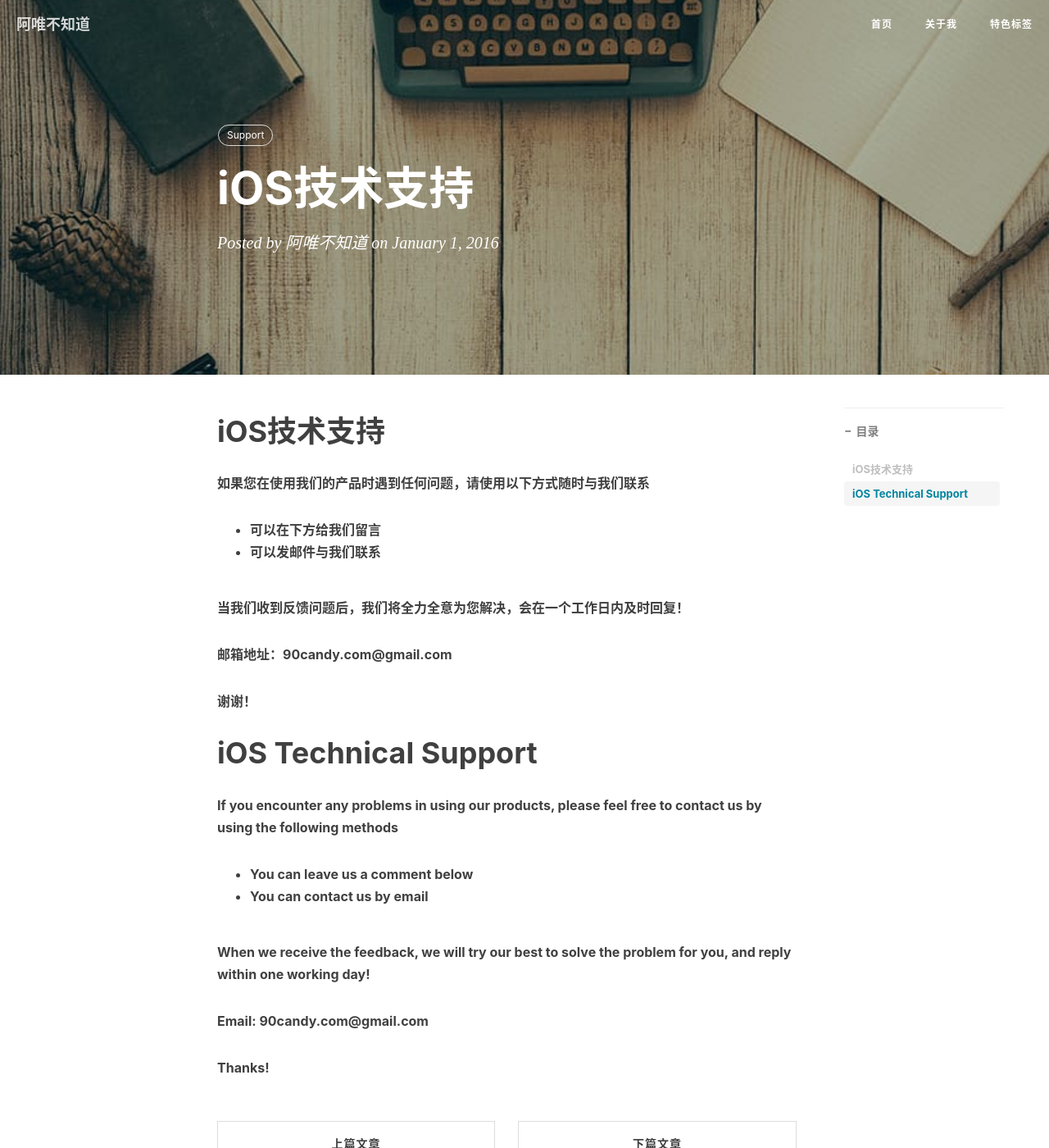
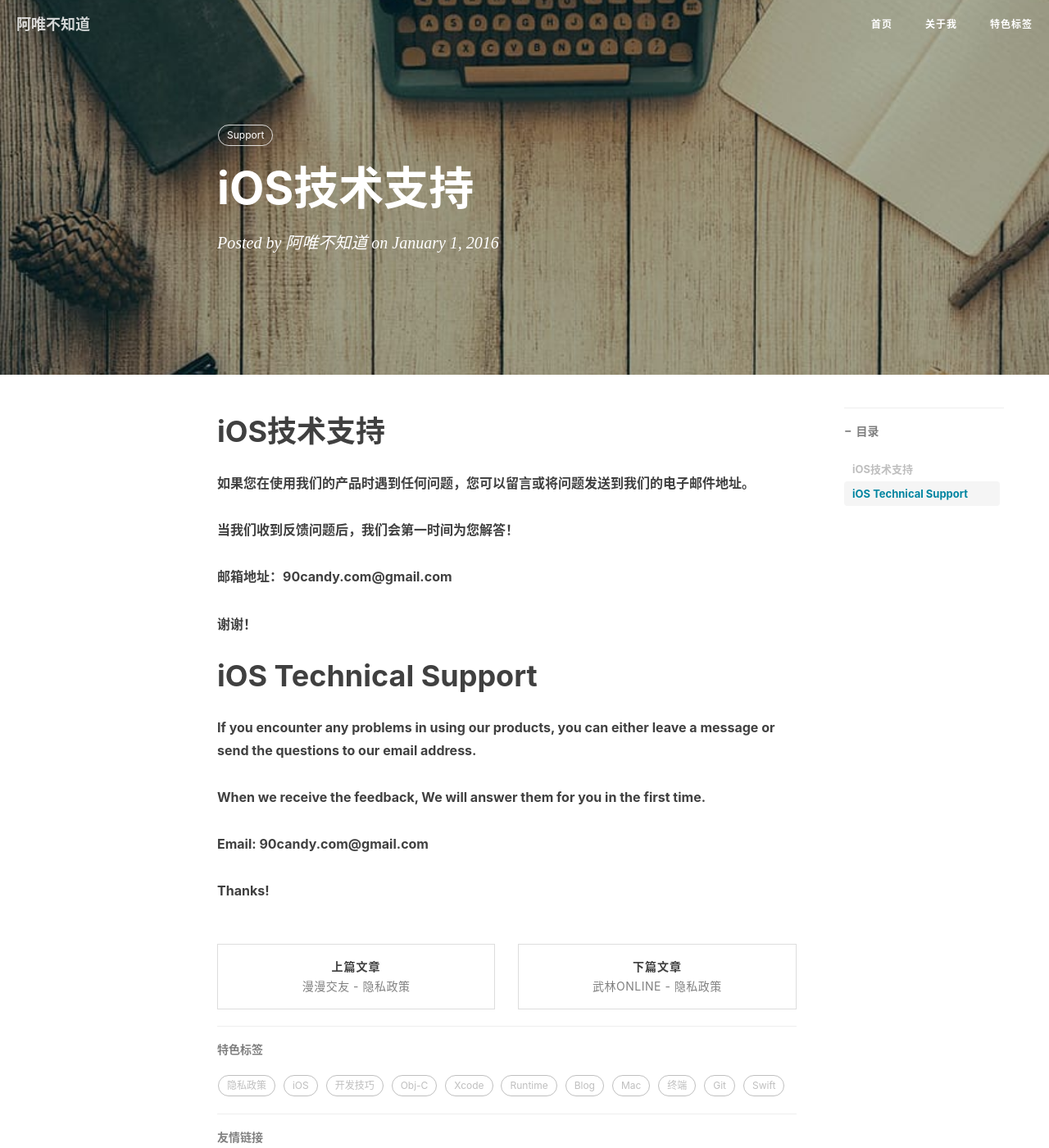
Before and after one commit to AAWayne/AAWayne.github.io, a Jekyll site: the page built from _posts/2016-01-01-support.md, in a window 1280 px wide and 1400 px high. Shown: the whole window at 82% size. Built offline with Jekyll 4.4.1, drawn with Linux system fonts in a browser that asks for light colours; nearby versions of some CDN libraries; comment, search, counter and statistics services are not loaded.

Commit message:
Update 2016-01-01-support.md

```diff
--- a/_posts/2016-01-01-support.md
+++ b/_posts/2016-01-01-support.md
@@ -12,12 +12,9 @@ tags:
 
 # iOS技术支持
 
-**如果您在使用我们的产品时遇到任何问题，请使用以下方式随时与我们联系**
+**如果您在使用我们的产品时遇到任何问题，您可以留言或将问题发送到我们的电子邮件地址。**
 
-* **可以在下方给我们留言**
-* **可以发邮件与我们联系**
-
-**当我们收到反馈问题后，我们将全力全意为您解决，会在一个工作日内及时回复！**
+**当我们收到反馈问题后，我们会第一时间为您解答！**
 
 **邮箱地址：90candy.com@gmail.com**
 
@@ -25,12 +22,9 @@ tags:
 
 # iOS Technical Support
 
-**If you encounter any problems in using our products, please feel free to contact us by using the following methods**
+**If you encounter any problems in using our products,  you can either leave a message or send the questions to our email address.**
 
-* **You can leave us a comment below**
-* **You can contact us by email**
-
-**When we receive the feedback, we will try our best to solve the problem for you, and reply within one working day!**
+**When we receive the feedback, We will answer them for you in the first time.**
 
 **Email: 90candy.com@gmail.com**
 
```
